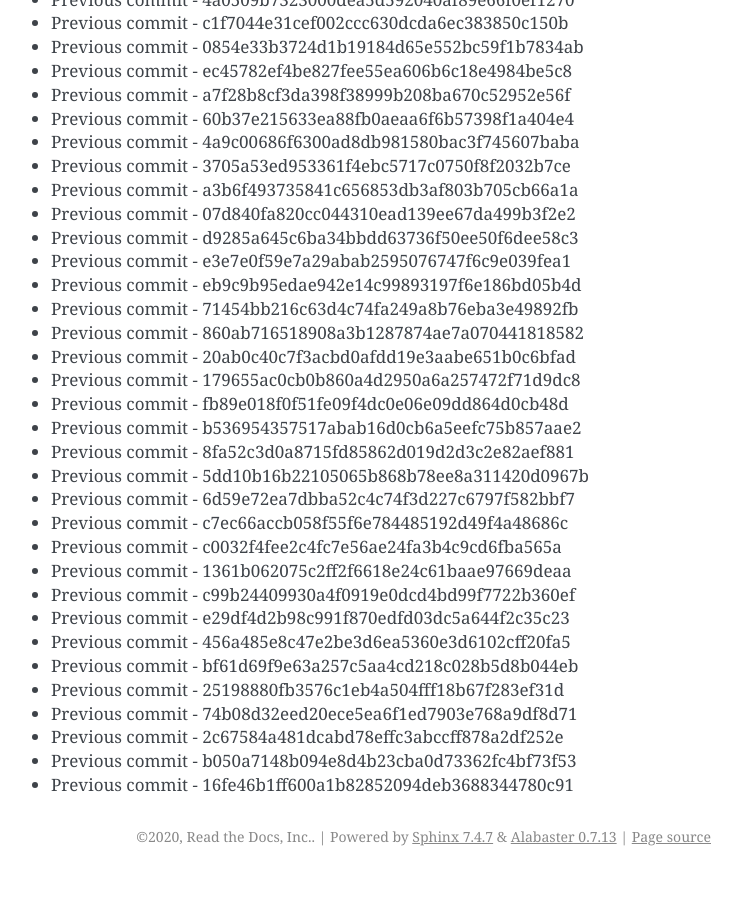
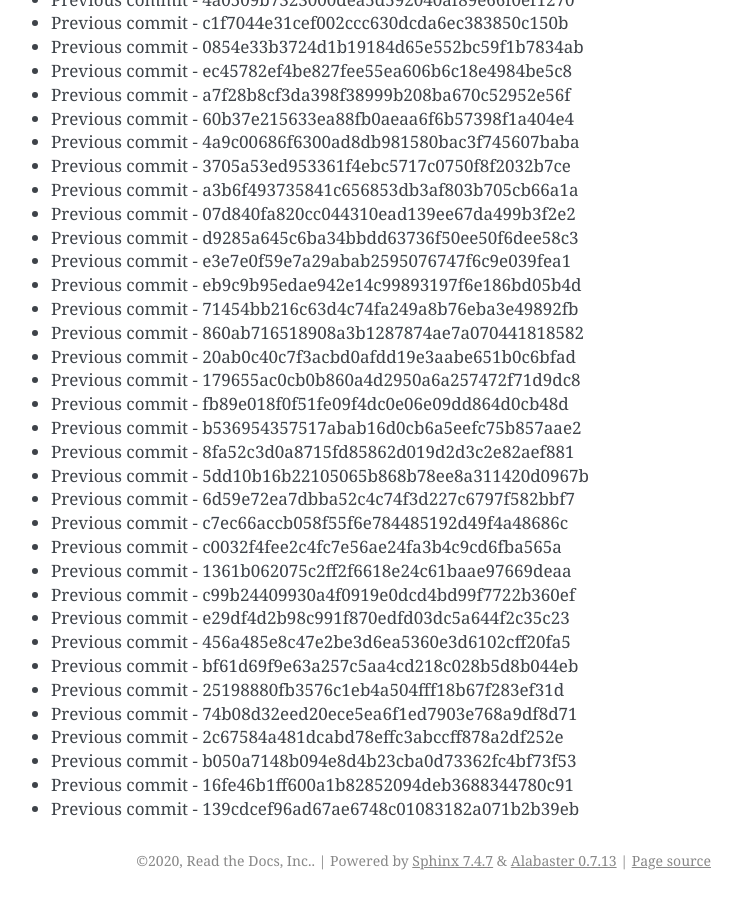
Before and after one commit to readthedocs/rtd-git-stresstest, a Sphinx documentation site: the page built from docs/updates.rst, in a window 1280 px wide and 900 px high, scrolled down 94249 px. Shown: the whole window, without its empty margins (399-1141 px from the left). Built offline with Sphinx 7.4.7, drawn with Linux system fonts in a browser that asks for light colours; before the commit the page ends 95125 px from its top, so only the background shows below that.

Commit message:
Generating commit from previous: 139cdcef96ad67ae6748c01083182a071b2b39eb

```diff
--- a/docs/updates.rst
+++ b/docs/updates.rst
@@ -3992,3 +3992,4 @@ It can be tested for any performance characteristics.
 * Previous commit - 2c67584a481dcabd78effc3abccff878a2df252e
 * Previous commit - b050a7148b094e8d4b23cba0d73362fc4bf73f53
 * Previous commit - 16fe46b1ff600a1b82852094deb3688344780c91
+* Previous commit - 139cdcef96ad67ae6748c01083182a071b2b39eb
```
